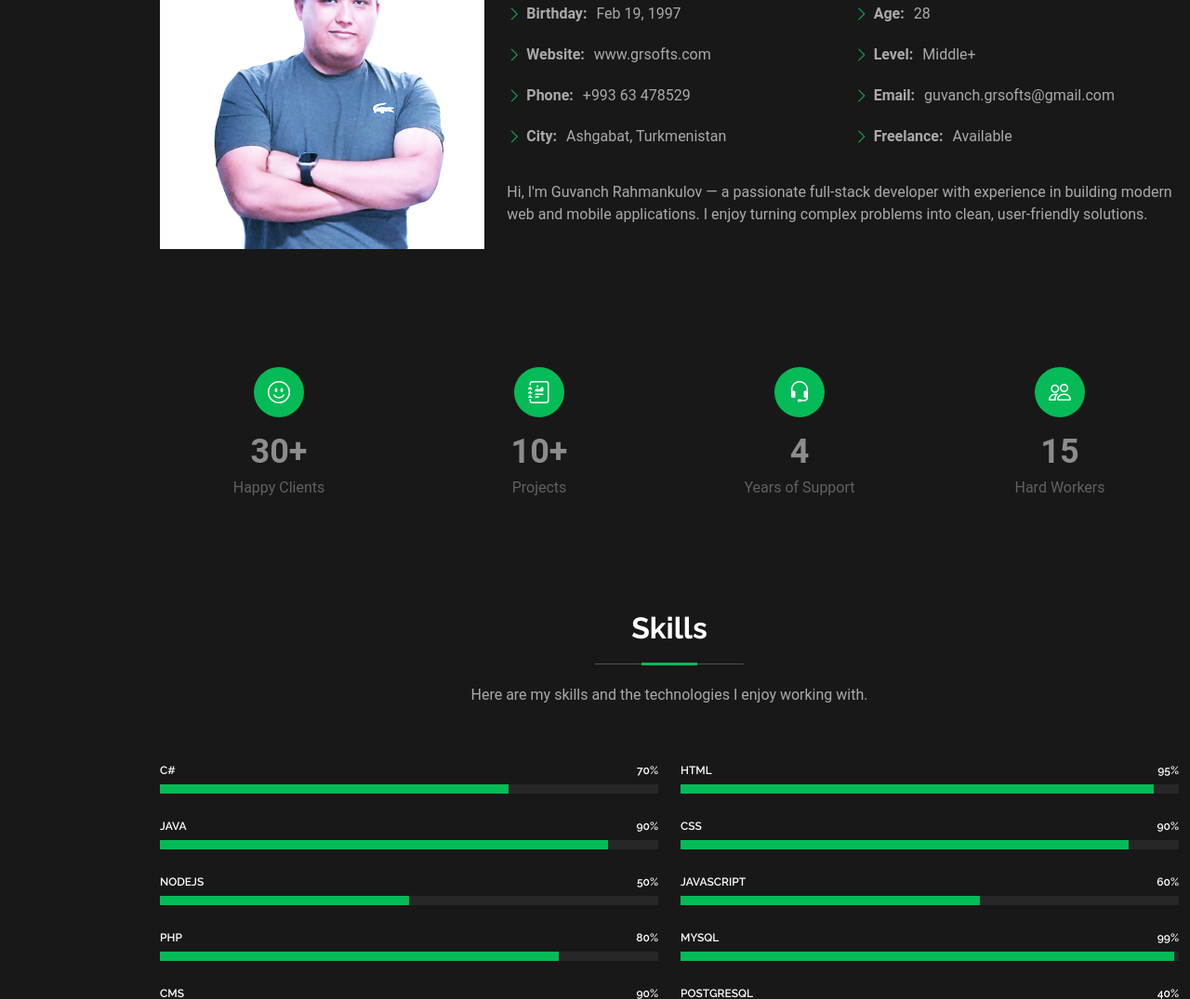
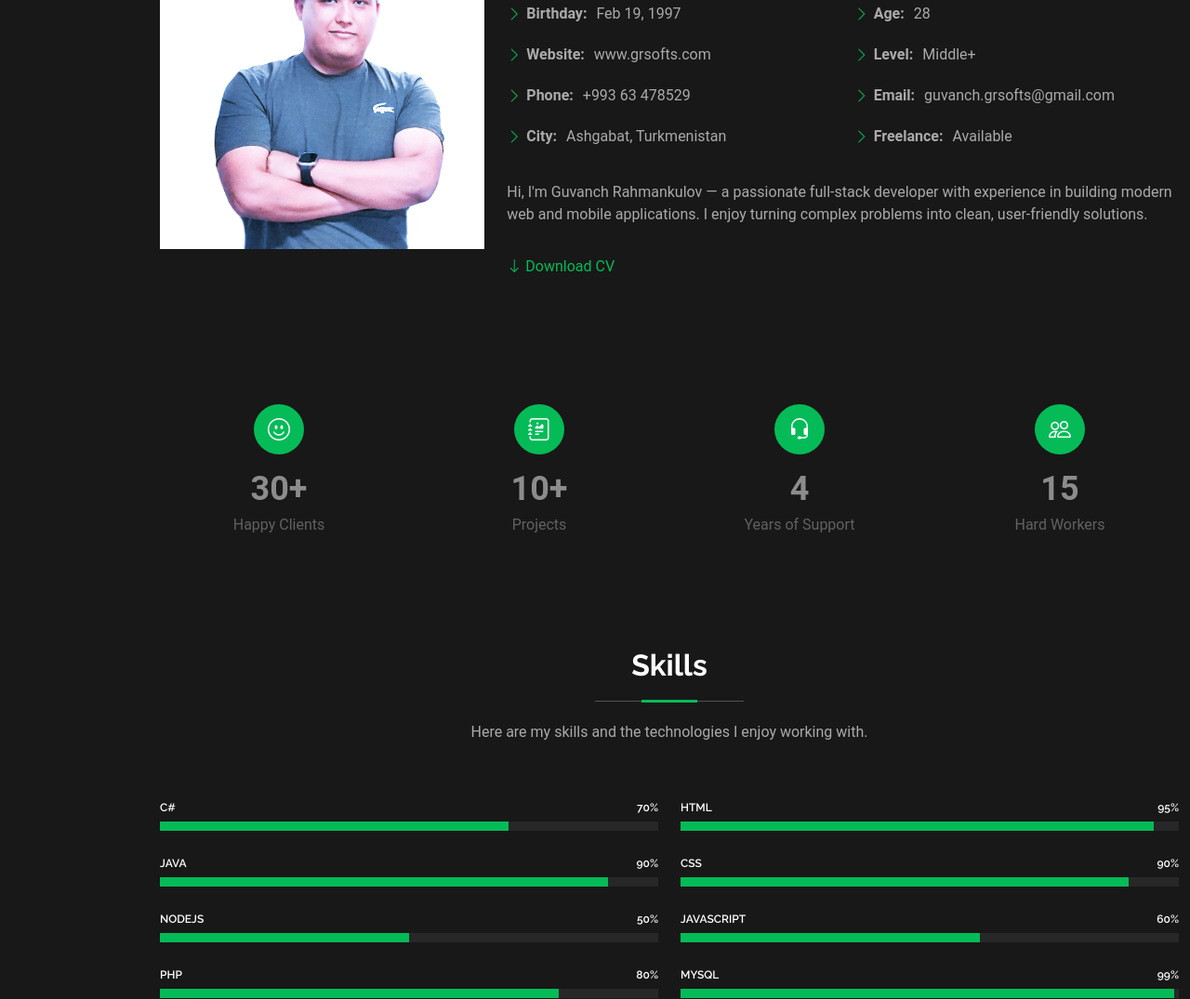
Before and after one commit to shaylan-guvanch/portfolio, a plain HTML site: page index.html in a window 1280 px wide. Shown: the part 1128-2203 px from the top of the page at 93% size. Drawn offline with nearby package versions, Linux system fonts and the light colour scheme.

Commit message:
Download Cv

```diff
--- a/assets/js/main.js
+++ b/assets/js/main.js
@@ -262,4 +262,7 @@
 
     }, 2500); // чуть больше чем data-purecounter-duration
   });
+
+
+
 })();
--- a/index.html
+++ b/index.html
@@ -118,6 +118,8 @@
             <p class="py-3">
               Hi, I'm Guvanch Rahmankulov — a passionate full-stack developer with experience in building modern web and mobile applications. I enjoy turning complex problems into clean, user-friendly solutions.
             </p>
+
+            <p><a href="assets/Resume 2024 Guvanch.pdf" target="_blank" download><i class="bi bi-arrow-down"></i> Download CV </a> </p>
           </div>
         </div>
 
@@ -1068,6 +1070,7 @@
       }
 
       })();
+
   </script>
 </body>
 
```
Also changed, not shown: 1 other file.
